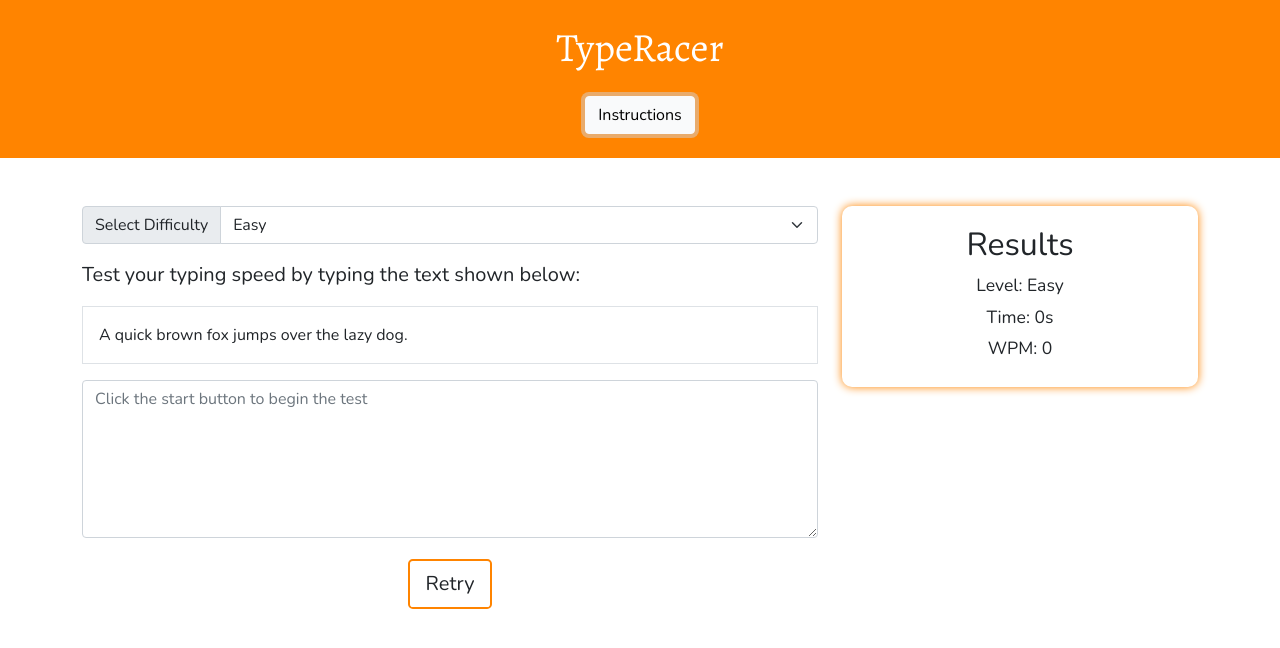
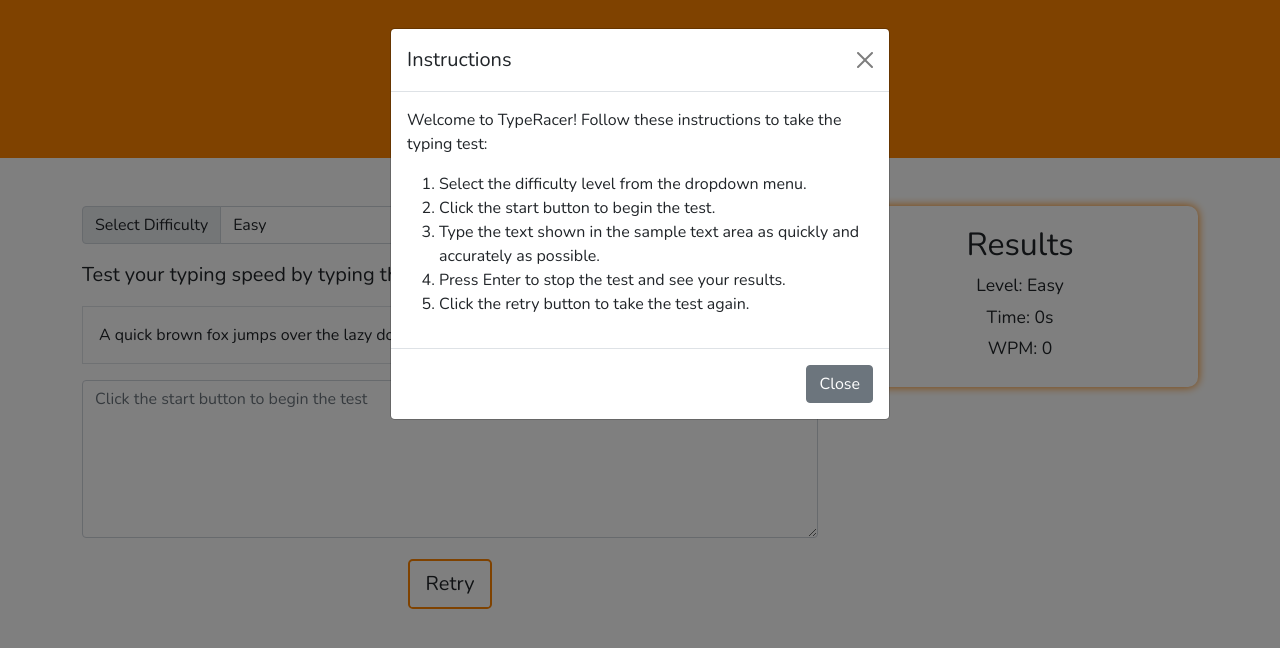
Before and after one commit to francescawaters/type-racer, a plain HTML site: page index.html in a window 1280 px wide. Both pictures are taken after a click on the button "Instructions". Drawn offline with nearby package versions, Linux system fonts and the light colour scheme; some icons are missing.

Commit message:
Add: implement instructions modal for typing test guidance

```diff
--- a/assets/js/script.js
+++ b/assets/js/script.js
@@ -26,6 +26,8 @@
   const levelDisplay = document.getElementById("level");
   const wpmDisplay = document.getElementById("wpm");
   const retryButton = document.getElementById("retry-btn");
+  const instructionsButton = document.getElementById("instructions-btn");
+  const instructionsModal = new bootstrap.Modal(document.getElementById("instructionsModal"));
 
   let startTime;
   let endTime;
@@ -138,8 +140,9 @@
       stopTest();
     }
   });
-
-
+  instructionsButton.addEventListener("click", function () {
+    instructionsModal.show();
+  });
 
   // Initialise with a random text from the default difficulty level
   updateSampleText();
--- a/index.html
+++ b/index.html
@@ -80,6 +80,32 @@
         </div>
       </div>
     </main>
+
+    <!-- Instructions Modal -->
+<div class="modal fade" id="instructionsModal" tabindex="-1" aria-labelledby="instructionsModalLabel" aria-hidden="true">
+  <div class="modal-dialog">
+    <div class="modal-content">
+      <div class="modal-header">
+        <h5 class="modal-title" id="instructionsModalLabel">Instructions</h5>
+        <button type="button" class="btn-close" data-bs-dismiss="modal" aria-label="Close"></button>
+      </div>
+      <div class="modal-body">
+        <p>Welcome to TypeRacer! Follow these instructions to take the typing test:</p>
+        <ol>
+          <li>Select the difficulty level from the dropdown menu.</li>
+          <li>Click the start button to begin the test.</li>
+          <li>Type the text shown in the sample text area as quickly and accurately as possible.</li>
+          <li>Press Enter to stop the test and see your results.</li>
+          <li>Click the retry button to take the test again.</li>
+        </ol>
+      </div>
+      <div class="modal-footer">
+        <button type="button" class="btn btn-secondary" data-bs-dismiss="modal">Close</button>
+      </div>
+    </div>
+  </div>
+</div>
+
     <!-- Bootstrap JS -->
     <script src="https://cdn.jsdelivr.net/npm/bootstrap@5.1.0/dist/js/bootstrap.min.js"></script>
     <!-- Custom JS -->
```
